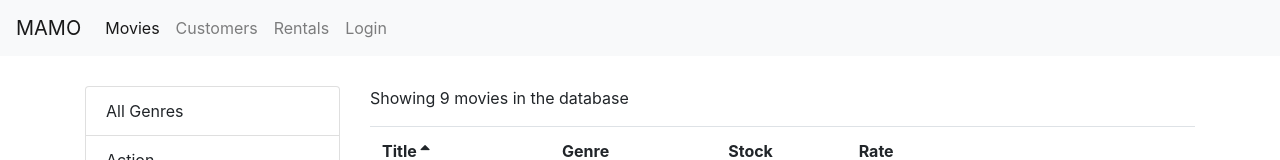
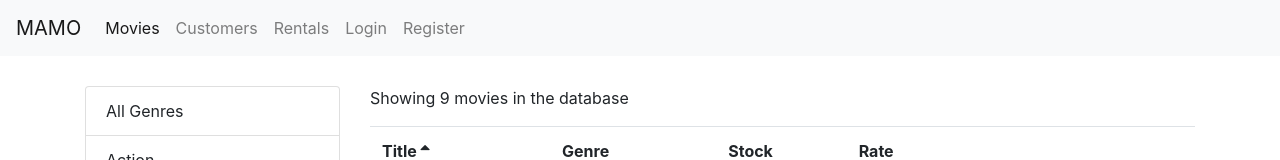
Before and after one commit to honorezemagho/moma, a React (Create React App) app: page /movies in a window 1280 px wide. Shown: the top 160 px of the page. Built offline with nearby package versions, Linux system fonts and the light colour scheme.

Commit message:
adding registration from route and navbar link

```diff
--- a/src/App.js
+++ b/src/App.js
@@ -7,6 +7,7 @@ import Rentals from "./components/rentals";
 import NotFound from "./components/not-Found";
 import NavBar from "./components/navBar";
 import LoginForm from "./components/loginForm";
+import RegisterForm from "./components/RegisterForm"
 import './App.css';
 
 
@@ -22,6 +23,7 @@ class App extends Component{
         <Route path="/movies" component={Movies}/>
         <Route path="/customers" component={Customers}/>
         <Route path="/rentals" component={Rentals}/>
+        <Route path="/register" component={RegisterForm}/>
         <Route path="/not-found" component={NotFound}/>
          <Route exact path="/">
            <Redirect to="/movies"/>
--- a/src/components/navBar.jsx
+++ b/src/components/navBar.jsx
@@ -22,6 +22,7 @@ class NavBar extends Component{
                     <NavLink className="nav-item nav-link" to="/customers">Customers</NavLink>
                     <NavLink className="nav-item nav-link" to="/rentals">Rentals</NavLink>
                     <NavLink className="nav-item nav-link" to="/login">Login</NavLink>
+                    <NavLink className="nav-item nav-link" to="/register">Register</NavLink>
                 </div>
             </div>
         </nav>);
```
